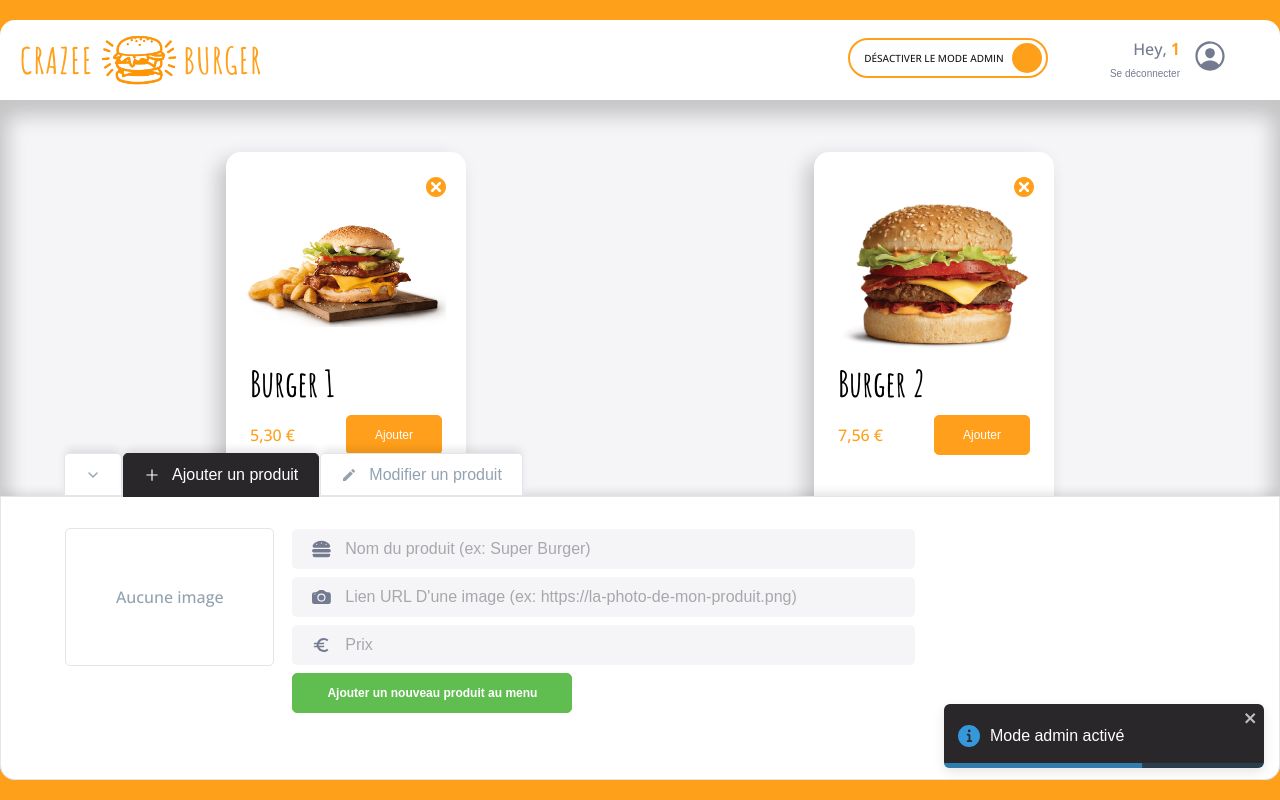
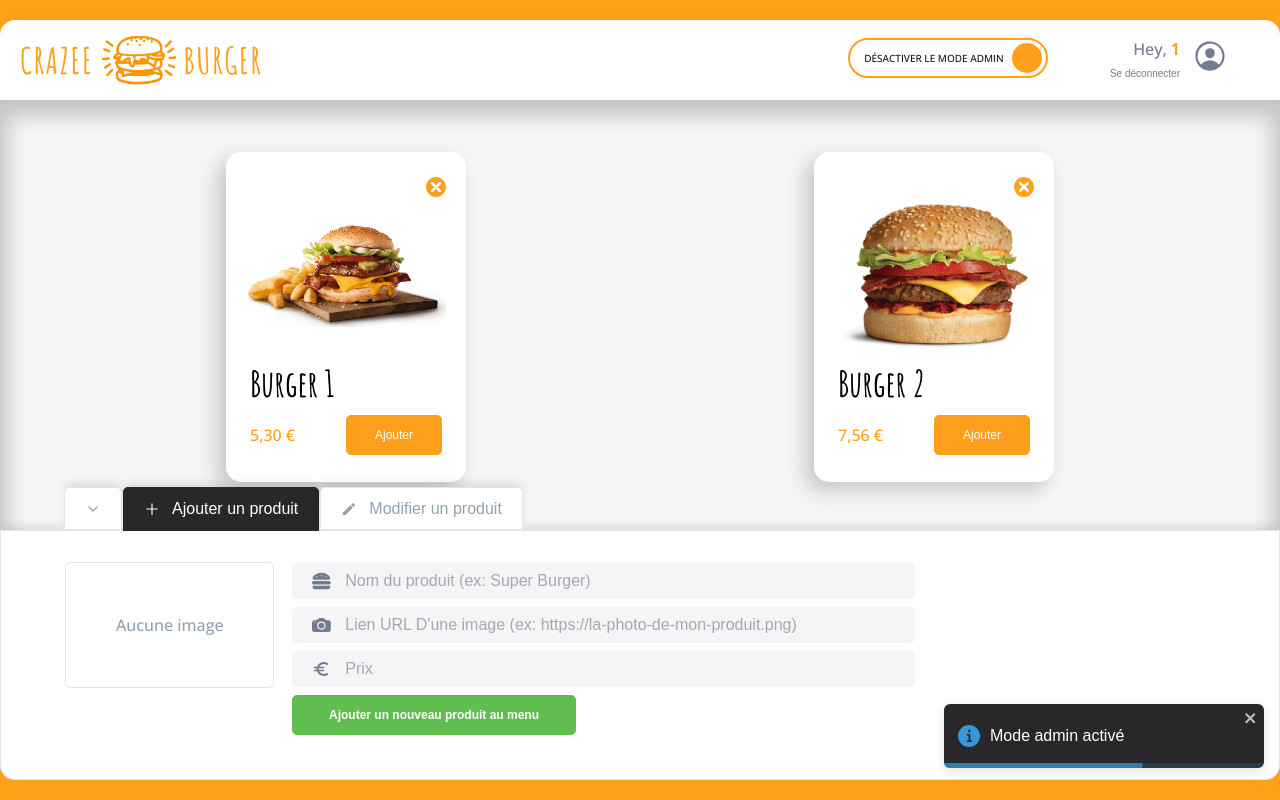
Before and after one commit to Martins-Anthony/crazee-burger, a React (Vite) app: page /order/1 in a window 1280 px wide. Both pictures are taken after a click on the label 947 px from the left and 58 px from the top of the page. Built offline with nearby package versions, Linux system fonts and the light colour scheme.

Commit message:
🐛 F08: fix height for AddForm and Card

```diff
--- a/src/components/pages/order/Main/Admin/AdminPanel/AddForm.jsx
+++ b/src/components/pages/order/Main/Admin/AdminPanel/AddForm.jsx
@@ -107,6 +107,7 @@ const AddFormStyled = styled.form`
   grid-row-gap: ${theme.spacing.xs};
 
   width: 70%;
+  height: 10rem;
 
   .input-product {
     padding: ${theme.spacing.xs} ${theme.spacing.md};
@@ -131,7 +132,7 @@ const AddFormStyled = styled.form`
     grid-row-start: 4;
 
     display: grid;
-    grid-template-columns: 45% 1fr;
+    grid-template-columns: 45.5% 1fr;
     grid-template-rows: 1fr;
     align-items: center;
     text-align: center;
--- a/src/components/pages/order/Main/Admin/AdminPanel/AdminPanel.jsx
+++ b/src/components/pages/order/Main/Admin/AdminPanel/AdminPanel.jsx
@@ -21,4 +21,5 @@ const AdminPanelStyled = styled.div`
   background: ${theme.colors.white};
   border-radius: 0 0 ${theme.borderRadius.extraRound} ${theme.borderRadius.extraRound};
   box-shadow: ${theme.shadows.subtle};
+  box-sizing: border-box;
 `
--- a/src/components/reusable-ui/Card.jsx
+++ b/src/components/reusable-ui/Card.jsx
@@ -32,6 +32,7 @@ const CardStyled = styled.li`
   border-radius: ${theme.borderRadius.extraRound};
   box-sizing: border-box;
   width: 15rem;
+  height: 20.625rem;
   list-style-type: none;
   position: relative;
   background: ${theme.colors.white};
```
